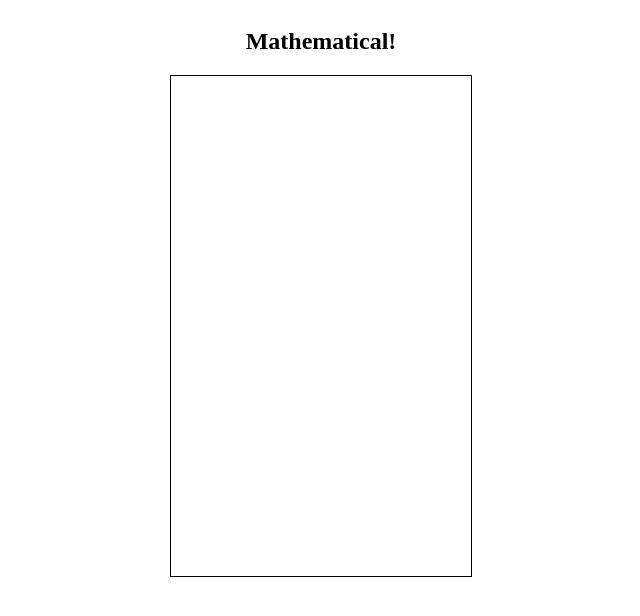
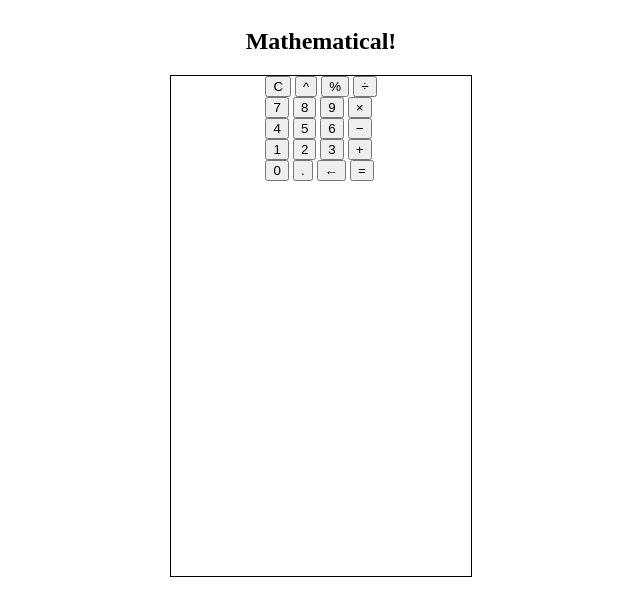
Before and after one commit to MK-DlR/calculator, a plain HTML site: page index.html in a window 1280 px wide. Shown: the whole page, without its empty margins (319-959 px from the left). Drawn offline with Linux system fonts and the light colour scheme.

Commit message:
Create non-functional html calculator

```diff
--- a/calcStyle.css
+++ b/calcStyle.css
@@ -17,6 +17,5 @@ https://www.w3schools.com/hTML/tryit.asp?filename=tryhtml_id_class
   display: flex;
   flex-wrap: wrap;
   justify-content: center;
-  align-items: center;
   background-color: white;
   }
--- a/index.html
+++ b/index.html
@@ -11,6 +11,56 @@
         <div id="header">
         </div>
         <div id="container">
+
+            <div class="btn-toolbar">
+                <div id="display"></div>
+
+            <div class="btn-toolbar">
+                <div class="btn-group1">
+                    <button>C</button>
+                    <button>&#94;</button>
+                    <button>&#37;</button>
+                    <button>&#247;</button>
+                </div>
+            </div>
+
+            <div class="btn-toolbar">
+                <div class="btn-group">
+                    <button>7</button>
+                    <button>8</button>
+                    <button>9</button>
+                    <button class="special">&#215;</button>
+                </div>
+            </div>
+
+            <div class="btn-toolbar">
+                <div class="btn-group">
+                    <button>4</button>
+                    <button>5</button>
+                    <button>6</button>
+                    <button class="special">&#8722;</button>
+                </div>
+            </div>
+
+            <div class="btn-toolbar">
+                <div class="btn-group">
+                    <button>1</button>
+                    <button>2</button>
+                    <button>3</button>
+                    <button class="special">+</button>
+                </div>
+            </div>
+
+            <div class="btn-toolbar">
+                <div class="btn-group2">
+                    <button>0</button>
+                    <button>.</button>
+                    <button class="special">&#8592;</button>
+                    <button class="special">=</button>
+                </div>
+            </div>
+
+
         </div>
     </div>
 
```
